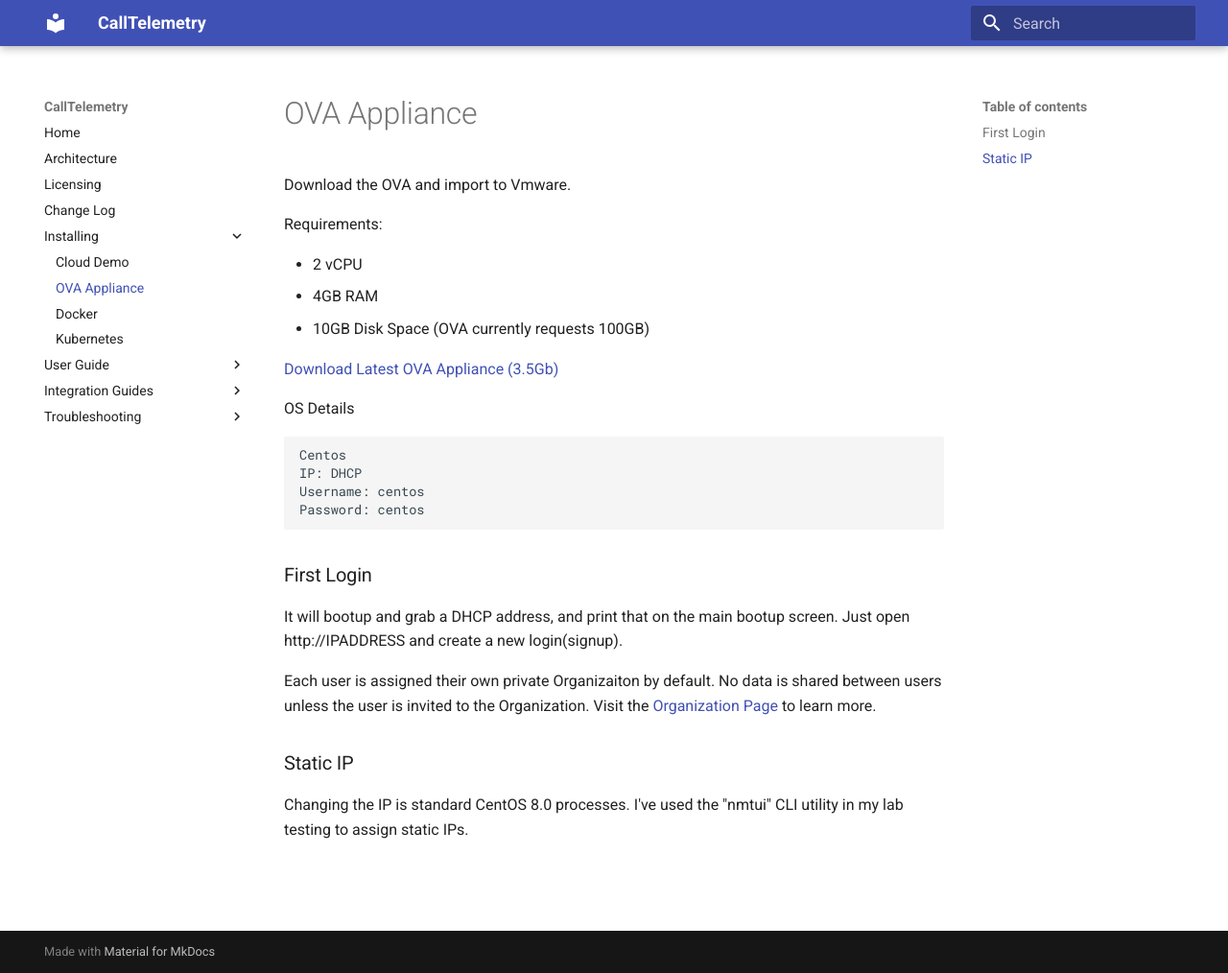
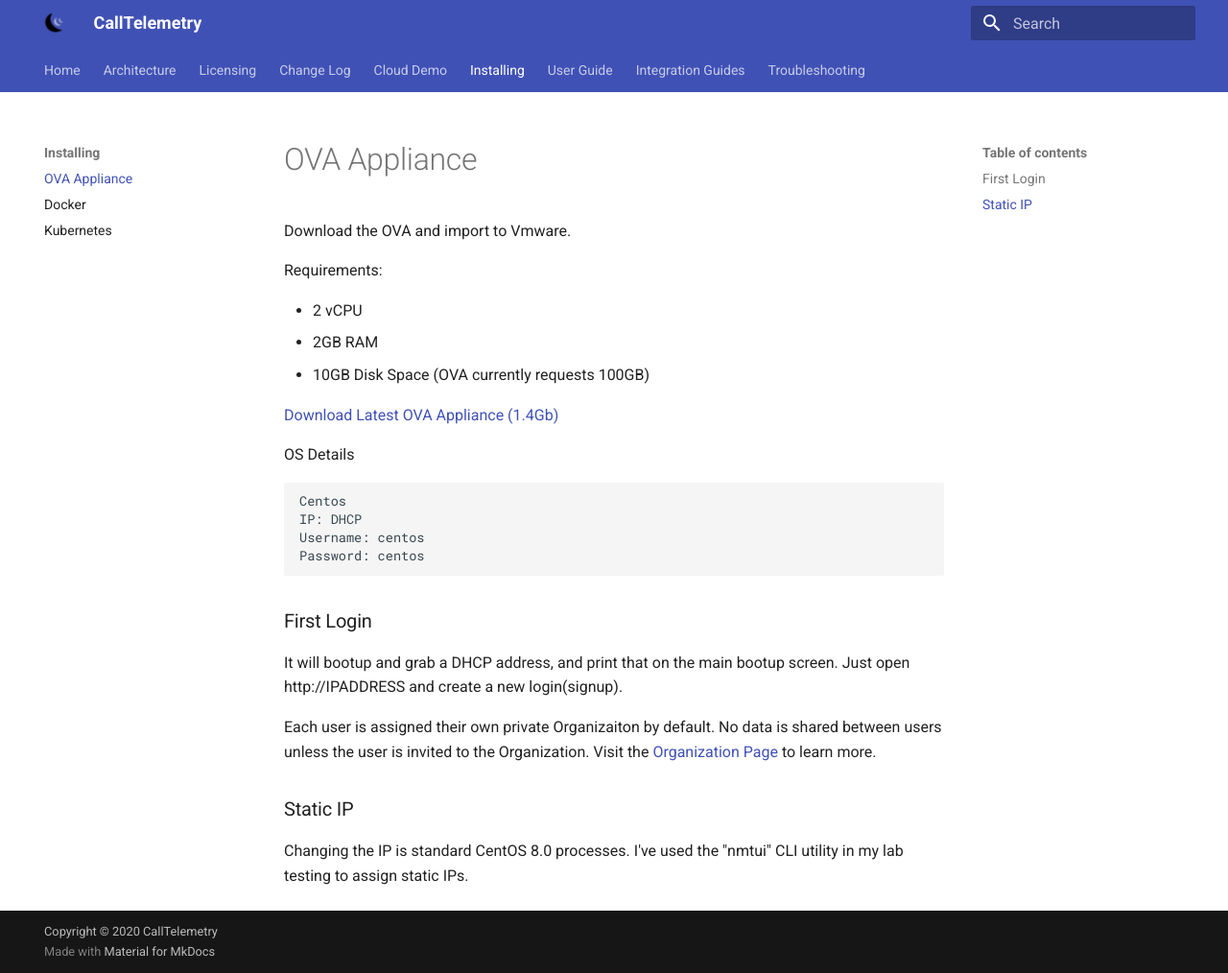
Before and after one commit to calltelemetry/calltelemetry, an MkDocs documentation site: the page built from docs/deployment/ova.md, in a window 1280 px wide and 1014 px high. Shown: the whole window at 96% size. Built offline with MkDocs 1.6.1 and Material for MkDocs 9.7.7, drawn with Linux system fonts in a browser that asks for light colours.

Commit message:
docs update. ci change

````diff
--- a/docs/deployment/ova.md
+++ b/docs/deployment/ova.md
@@ -3,10 +3,10 @@
 Requirements:
 
 * 2 vCPU
-* 4GB RAM
+* 2GB RAM
 * 10GB Disk Space (OVA currently requests 100GB)
 
-<a href="https://storage.googleapis.com/ct_ovas/CallTelemetry-040.ova">Download Latest OVA Appliance (3.5Gb)</a>
+<a href="https://storage.googleapis.com/ct_ovas/CallTelemetry-040-slim.ova">Download Latest OVA Appliance (1.4Gb)</a>
 
 OS Details
 ```
--- a/mkdocs.yml
+++ b/mkdocs.yml
@@ -1,12 +1,13 @@
 site_name: CallTelemetry
+site_url: https://docs.calltelemetry.com
 nav:
     - Home: index.md
     - Architecture: architecture.md
     - Licensing: licensing.md
     - Change Log: changelog.md
+    - Cloud Demo: cloud.md
     - Installing:
       # - "Platform Choices": deployment/choices.md
-      - "Cloud Demo": deployment/cloud.md
       - "OVA Appliance": deployment/ova.md
       - "Docker": deployment/docker.md
       - "Kubernetes": deployment/k8s.md
@@ -25,10 +26,14 @@
       - "CDR": troubleshooting/cdr.md
       # - "CURRI/ECC": troubleshooting/curri.md
 
-theme: material
-  # font:
-  #   text: Roboto
-  #   code: Roboto Mono
+theme:
+  name: material
+  logo: assets/logo.png
+  features:
+    - navigation.tabs
+  font:
+    text: Roboto
+    code: Roboto Mono
 google_analytics: ['UA-153385083-2', 'mkdocs.org']
 markdown_extensions:
   - attr_list
@@ -36,3 +41,4 @@
   - pymdownx.superfences
   - pymdownx.details
   - pymdownx.tabbed
+copyright: Copyright &copy; 2020 CallTelemetry
````
Also changed, not shown: docs/assets/logo.png (added), docs/cloud.md (renamed from docs/deployment/cloud.md), 1 other file.
